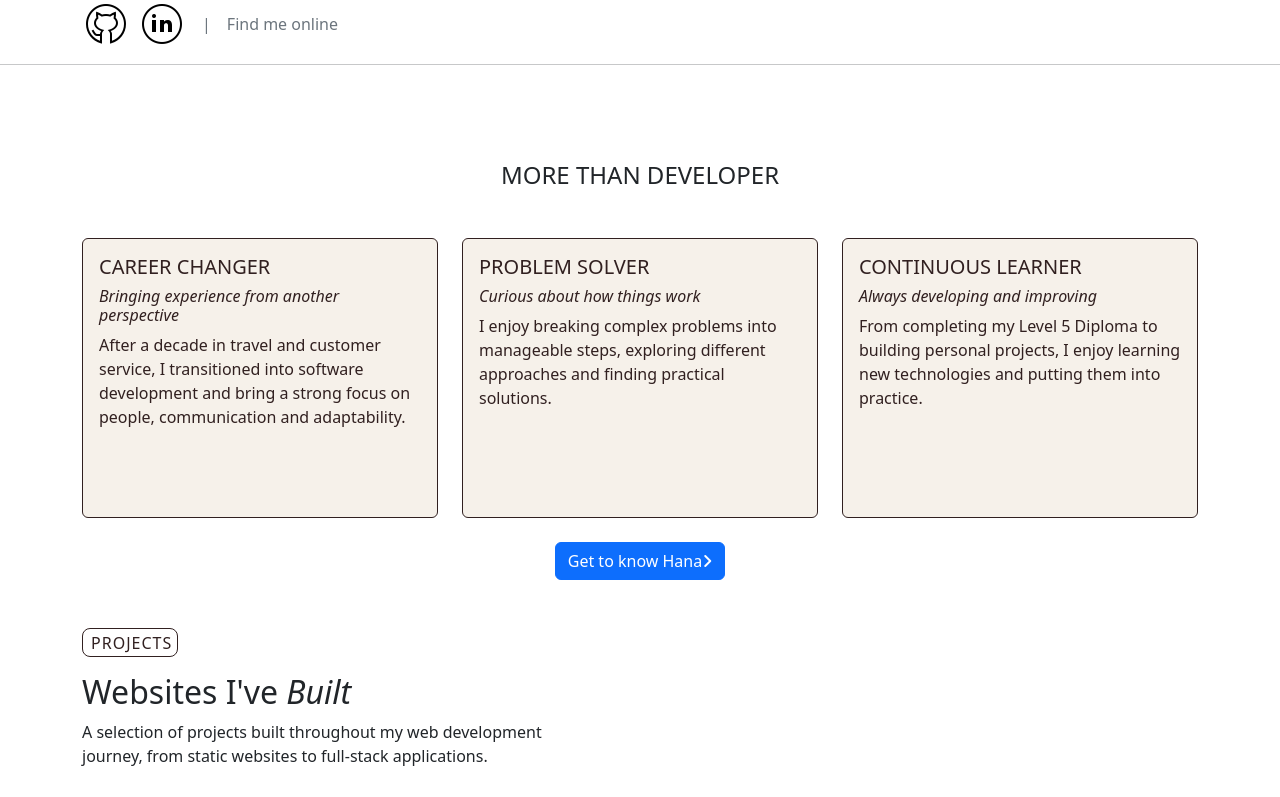
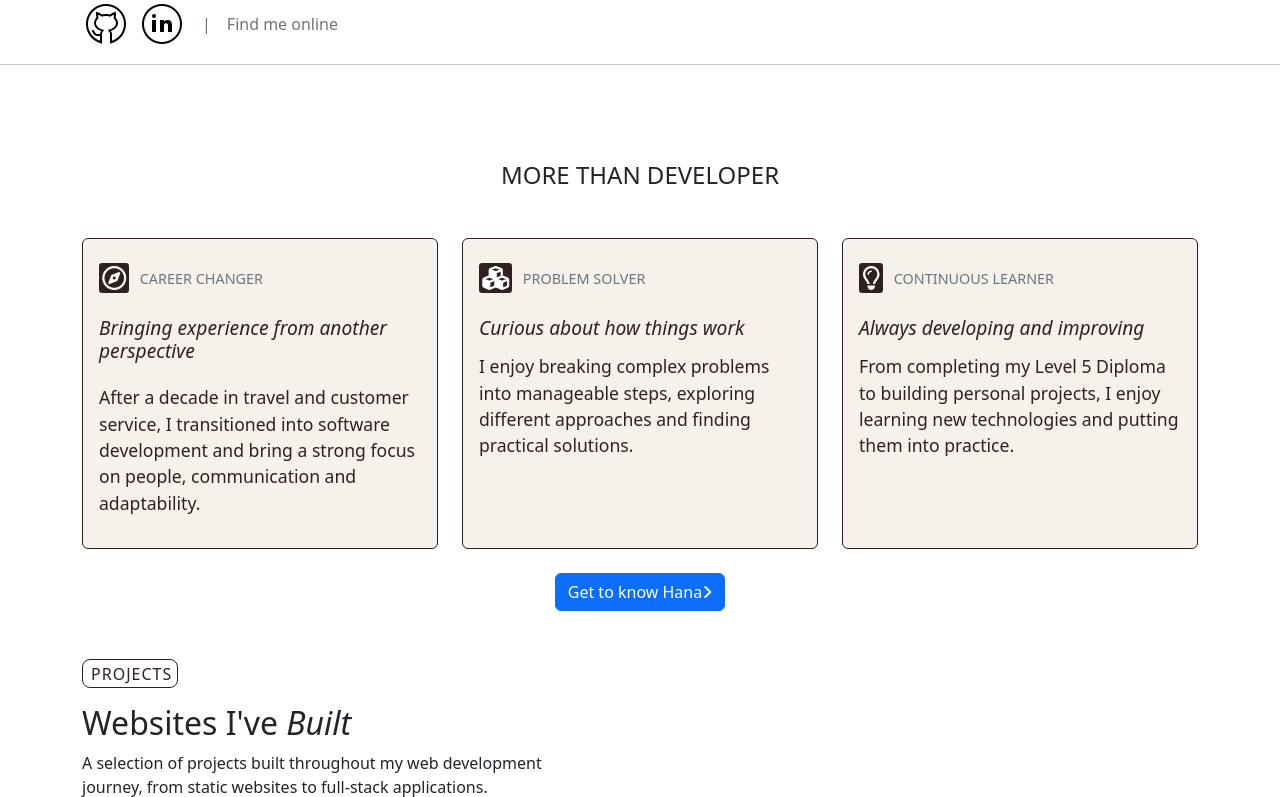
Before and after one commit to Rubina1978/portfolio-1.1, a Django app: page / in a window 1280 px wide. Shown: the part 633-1430 px from the top of the page. Before the commit the page ends 1399 px from the top, so only its background shows below. Run offline with Django 5.2, Linux system fonts and the light colour scheme; data that the repository does not hold is empty; some libraries are stand-ins or nearby versions.

Commit message:
styled trait cards

```diff
--- a/new_portfolio/static/css/base.css
+++ b/new_portfolio/static/css/base.css
@@ -22,9 +22,31 @@ body {
 .trait-cards {
     background: #f6f1ea;
     color: #312020;
-    height: 280px;
-    max-width: 500px;
+    min-height: 280px;
+    height: 100%;
+    min-width: 200px;
 
+}
+
+.card-body h5 {
+    font-size: 0.9rem;
+    margin-bottom: 0.9rem;
+}
+
+.card-body .card-title span {
+    display: flex;
+    align-items: center;
+    gap: 0.65rem;
+}
+
+.card-body h6 {
+    font-size: 1.2rem;
+    margin-bottom: 0.9rem;
+
+
+}
+.card-body p {
+    font-size: 1.1rem;
 }
 
 /* project label */
@@ -40,6 +62,26 @@ body {
 .card {
 border: 1px solid #312020;
 }
+
+
+.icon-about {
+    margin-right: 0;
+    display: inline-block;
+    flex: 0 0 auto;
+
+
+}
+.fa-compass, .fa-cubes, .fa-lightbulb-o {
+    background-color: #312020;
+    color:white;
+    padding: 0.2rem;
+    border-radius: 0.2rem;
+    font-size: x-large;
+
+}
+
+
+
 
 .img-fluid {
     border-radius: 8%;
--- a/new_portfolio/templates/home/index.html
+++ b/new_portfolio/templates/home/index.html
@@ -50,9 +50,9 @@
             <div class="col-12 col-md-4 mb-4">
                 <div class="card trait-cards" id='traits'>
                     <div class="card-body">
-                        <h5 class="card-title text-uppercase">Career Changer</h5>
+                        <h5 class="card-title text-uppercase pt-2 pb-2 text-muted"><span><i class="fa fa-compass icon-about" aria-hidden="true"></i>Career Changer</span></h5>
                         <h6><em>Bringing experience from another perspective</em></h6>
-                        <p class="card-text">After a decade in travel and customer service, I transitioned into software development and bring a strong focus on people, communication and adaptability.</p>
+                        <p class="card-text pt-2 pb-3">After a decade in travel and customer service, I transitioned into software development and bring a strong focus on people, communication and adaptability.</p>
                     </div>
                 </div>
             </div>
@@ -60,7 +60,7 @@
 
                 <div class="card trait-cards" id='traits'>
                     <div class="card-body">
-                        <h5 class="card-title text-uppercase">Problem Solver</h5>
+                        <h5 class="card-title text-uppercase pt-2 pb-2 text-muted"><span><i class="fa fa-cubes icon-about" aria-hidden="true"></i>Problem Solver</span></h5>
                         <h6><em>Curious about how things work</em></h6>
                         <p class="card-text">I enjoy breaking complex problems into manageable steps, exploring different approaches and finding practical solutions.</p>
                     </div>
@@ -69,9 +69,9 @@
             <div class="col-12 col-md-4 mb-4">
                 <div class="card trait-cards" id='traits'>
                     <div class="card-body">
-                        <h5 class="card-title text-uppercase">Continuous Learner</h5>
+                        <h5 class="card-title text-uppercase pt-2 pb-2 text-muted"><span><i class="fa fa-lightbulb-o icon-about" aria-hidden="true"></i>Continuous Learner</span></h5>
                         <h6><em>Always developing and improving</em></h6>
-                        <p class="card-text">From completing my Level 5 Diploma to building personal projects, I enjoy learning new technologies and putting them into practice.</p>
+                        <p class="card-text pb-3">From completing my Level 5 Diploma to building personal projects, I enjoy learning new technologies and putting them into practice.</p>
                     </div>
                 </div>
             </div>
```
